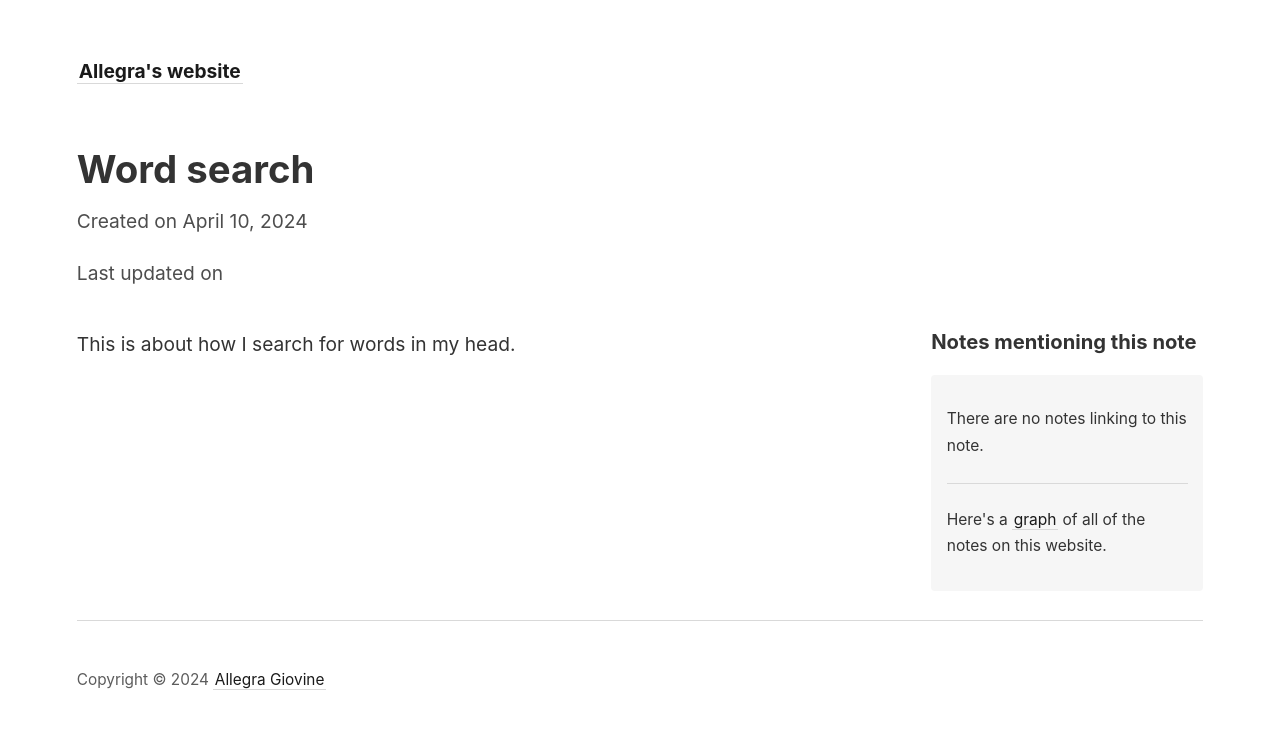
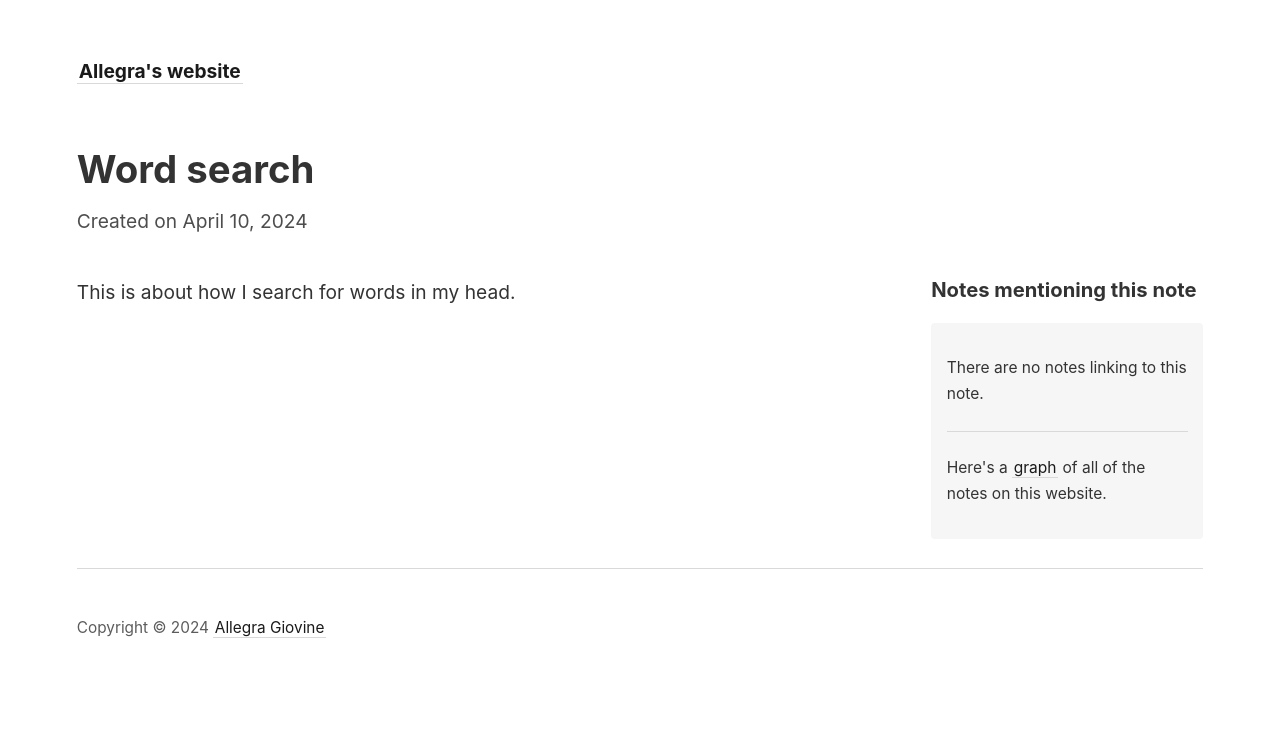
Before and after one commit to agiovine/agiovine.github.io, a Jekyll site: the page built from _notes/word-search.md, in a window 1280 px wide. Shown: the top 729 px of the page. Built offline with Jekyll 4.4.1, drawn with Linux system fonts in a browser that asks for light colours.

Commit message:
Update note.html

```diff
--- a/_layouts/note.html
+++ b/_layouts/note.html
@@ -11,10 +11,11 @@
       {% endif %}
     </time>
 
-    <time datetime="{{ page.last_modified_at | date_to_xmlschema }}">{% if page.type != 'pages' %}
+    <!-- <time datetime="{{ page.last_modified_at | date_to_xmlschema }}">{% if page.type != 'pages' %}
       Last updated on {{ page.last_modified_at | date: "%B %-d, %Y" }}
       {% endif %}
-    </time>
+    </time> -->
+
   </div>
 
   <div id="notes-entry-container">
```
